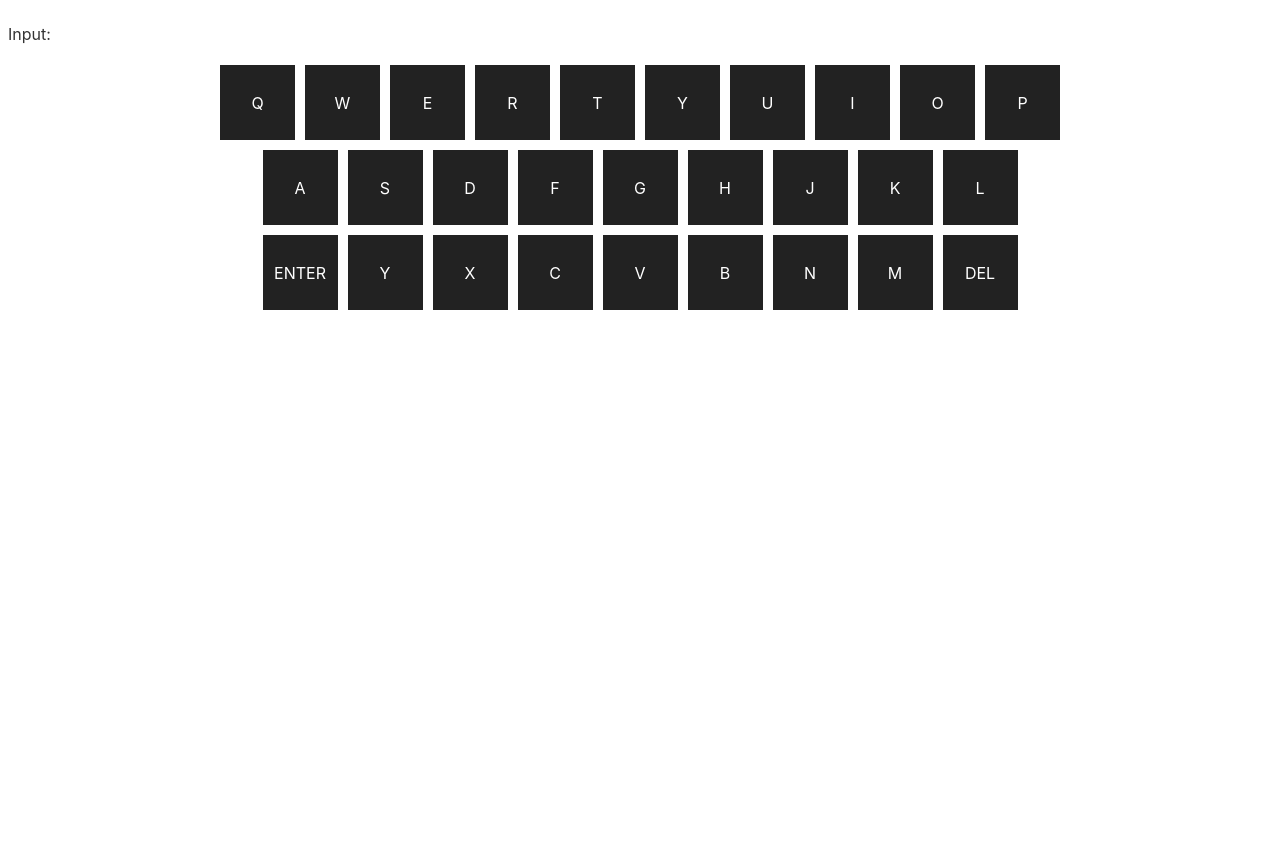
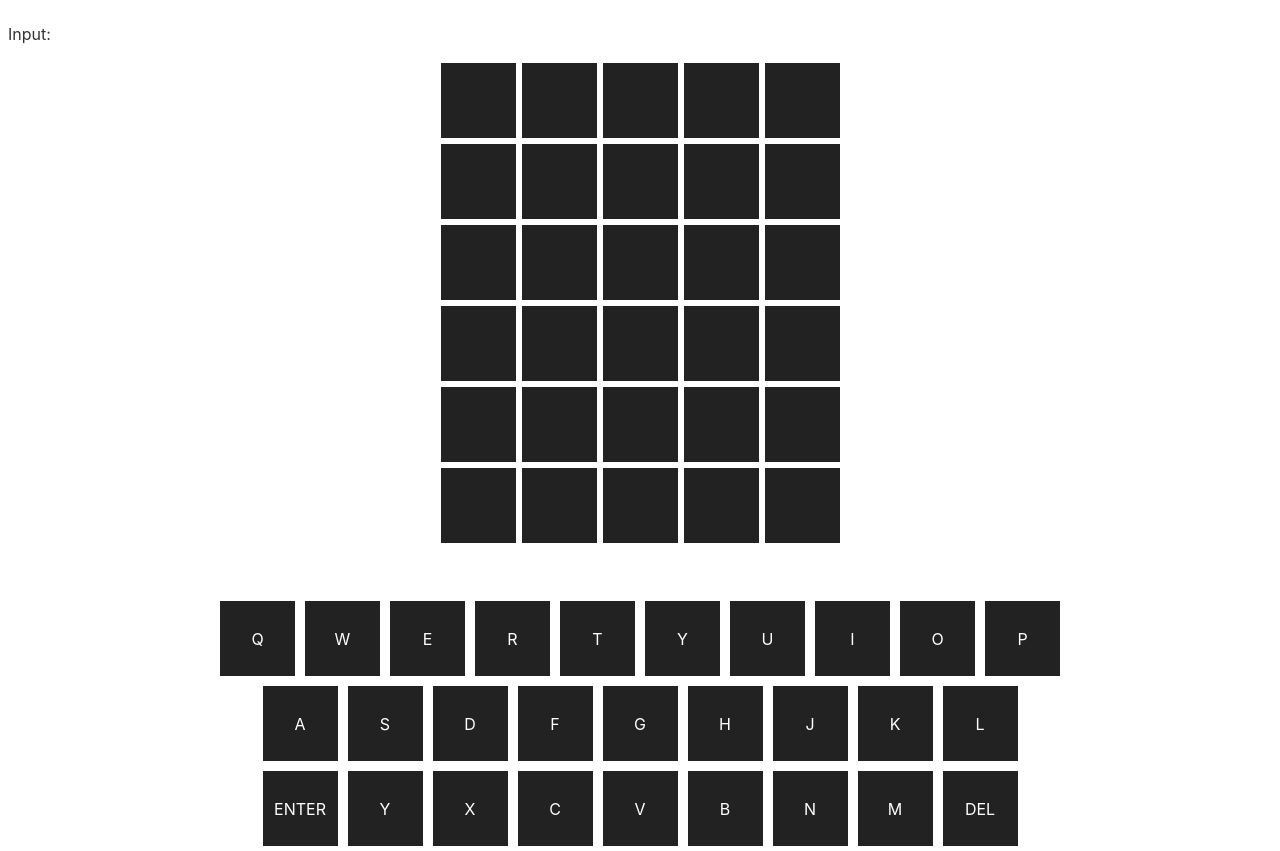
Before and after one commit to LUKAS1272/sveltle, a Svelte app: page / in a window 1280 px wide. Before the commit the page ends 800 px from the top, so only its background shows below. Built offline with nearby package versions, Linux system fonts and the light colour scheme.

Commit message:
added playing board

```diff
--- a/src/App.svelte
+++ b/src/App.svelte
@@ -1,21 +1,33 @@
 <script>
 	import Keyboard from './components/Keyboard.svelte';
 	import { text } from './store.js';
+	import Board from './components/Board.svelte';
 
-	function Aaa(event) {
-		if (event.repeat) { return; }
+	import { grid, currentRow, currentCol, isSolved } from './store.js';
+	import { check } from './components/Cell.svelte';
 
-		if (event.keyCode >= 65 && event.keyCode <= 90) {
+	function KeyClicked(event) {
+		if (event.repeat || $isSolved) { return; }
+
+		if (event.keyCode >= 65 && event.keyCode <= 90 && $currentCol <= 4) {
 			$text += event.key;
-		} else if (event.key === "Shift") {
-			console.log("Shift");
-		} else if (event.key === "Enter") {
+			$grid[$currentRow][$currentCol] = event.key;
+			$currentCol++;
+		} else if (event.key === "Backspace") {
+			console.log("Backspace");
+			$currentCol--;
+			$grid[$currentRow][$currentCol] = '';
+		} else if (event.key === "Enter" && $currentCol == 5) {
 			console.log("Enter");
+			$currentRow++;
+			$currentCol = 0;
+			check();
 		}
 	}
 </script>
 
 <p>Input: {$text}</p>
+<Board />
 <Keyboard />
 
-<svelte:window on:keydown={Aaa} />
+<svelte:window on:keydown={KeyClicked} />
--- /dev/null
+++ b/src/components/Board.svelte
@@ -0,0 +1,25 @@
+<script>
+    import Cell from './Cell.svelte';
+    import { grid } from '../store.js';
+</script>
+
+<div class="board">
+    {#each $grid as row, y}
+        <div class="row">
+            {#each row as cell, x}
+                <div class="cell"><Cell {x} {y} /></div>
+            {/each}
+        </div>
+    {/each}
+</div>
+
+<style>
+    .row {
+        display: flex;
+        justify-content: center;
+    }
+
+    .board {
+        margin-bottom: 50px;
+    }
+</style>
--- /dev/null
+++ b/src/components/Cell.svelte
@@ -0,0 +1,25 @@
+<script>
+  import { check_outros } from 'svelte/internal';
+    import { grid, currentRow } from '../store.js';
+
+    export let x;
+    export let y;
+    $: letter = $grid[y][x];
+</script>
+
+<div class="letter">
+    {letter}
+</div>
+
+<style>
+    .letter {
+        text-transform: uppercase;
+        background-color: #222;
+        color: #fff;
+        width: 75px; height: 75px;
+        display: flex;
+        justify-content: center; align-items: center;
+        font-size: 2em;
+        margin: 3px;
+    }
+</style>
--- a/src/store.js
+++ b/src/store.js
@@ -1,3 +1,27 @@
 import { writable } from "svelte/store";
 
 export const text = writable('');
+
+export let grid = writable([]);
+export let currentRow = writable(0);
+export let currentCol = writable(0);
+
+function SetupGrid(rows, columns) {
+    let grid = [];
+
+    for (let y = 0; y < 6; y++) {
+        grid.push([]);
+        for (let x = 0; x < 5; x++) {
+            // grid[y].push('');
+            grid[y][x] = '';
+
+        }
+    }
+
+    return grid;
+}
+
+grid = writable(SetupGrid(6,5));
+
+
+export let isSolved = writable(false);
```
